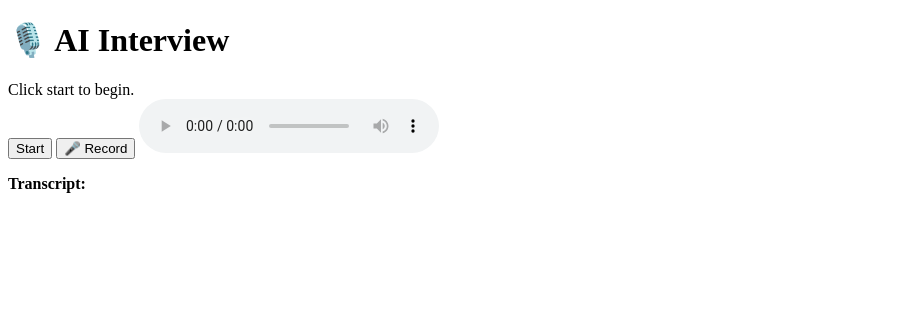
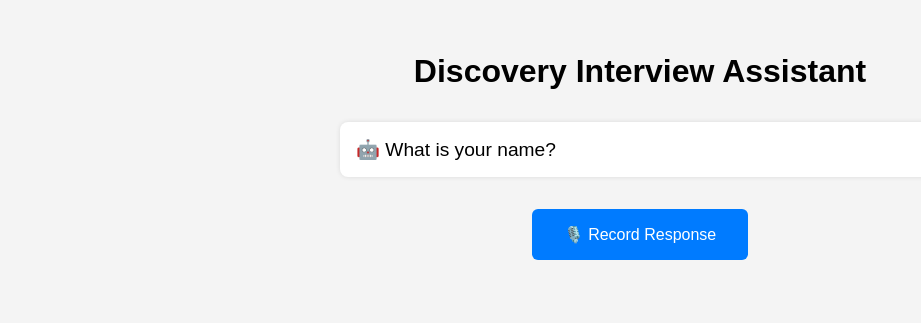
Before and after one commit to peralese/Discovery_Voice_App_2, a Flask app: page / in a window 1280 px wide. Shown: the top 323 px of the page, without its empty margins (0-921 px from the left). Run offline with Flask 3, Linux system fonts and the light colour scheme.

Commit message:
Web Interface updates

```diff
--- a/web/app.py
+++ b/web/app.py
@@ -1,59 +1,153 @@
-from unittest import result
-from flask import Flask, render_template, request, jsonify
+from flask import Flask, request, jsonify, send_from_directory, session, render_template
+from werkzeug.utils import secure_filename
 from openai import OpenAI
-from dotenv import load_dotenv
 import os
+import uuid
 import tempfile
+import json
 
-# Load environment variables and initialize OpenAI
-load_dotenv()
-client = OpenAI(api_key=os.getenv("OPENAI_API_KEY"))
+# --- Flask setup ---
+app = Flask(__name__)
+app.secret_key = "your_super_secret_key"  # Required for session support
 
-# Create the Flask app
-app = Flask(__name__)
+# --- OpenAI setup ---
+client = OpenAI()
 
-# Route to serve the main UI
+# --- Interview schema ---
+discovery_schema = {
+    "interviewee_name": None,
+    "application_name": None,
+    "architecture_overview": None,
+    "business_processes": None,
+    "user_concurrency": None,
+    "databases": None,
+    "technology_stack": None,
+    "current_hosting": None,
+    "security_compliance": None,
+    "deployment_process": None,
+    "sla_metrics": None,
+    "backup_strategy": None,
+    "known_issues": None
+}
+
+# --- Routes ---
+
 @app.route("/")
 def index():
+    session["context"] = discovery_schema.copy()
+    session["last_response"] = ""
+    session["first_question_asked"] = False
+    session["name_received"] = False
     return render_template("index.html")
 
-# Route to return a question (placeholder for now)
-@app.route("/ask", methods=["POST"])
-def ask_question():
-    last_response = request.json.get("last_response", "")
-    # You could integrate GPT logic here
-    return jsonify({"question": "What is your name?"})
-
-# Route to transcribe uploaded audio with Whisper
 @app.route("/transcribe", methods=["POST"])
 def transcribe_audio():
     if "audio" not in request.files:
-        return jsonify({"error": "No audio uploaded"}), 400
+        return jsonify({"error": "No audio file uploaded"}), 400
 
-    audio_file = request.files["audio"]
+    audio = request.files["audio"]
+    filename = secure_filename(f"{uuid.uuid4().hex}.webm")
+
+    temp_path = os.path.join(tempfile.gettempdir(), filename)
+    audio.save(temp_path)
 
     try:
-        # Save the uploaded audio to a temporary .webm file
-        with tempfile.NamedTemporaryFile(delete=False, suffix=".webm") as tmp:
-            audio_file.save(tmp.name)
-            tmp_path = tmp.name
-
-        # Whisper transcription
-        with open(tmp_path, "rb") as f:
-            result = client.audio.transcriptions.create(
+        with open(temp_path, "rb") as audio_file:
+            transcript = client.audio.transcriptions.create(
                 model="whisper-1",
-                file=f,
-                response_format="text"
+                file=audio_file,
+                response_format="text",
+                language="en"
             )
-
-        os.unlink(tmp_path)
-        return jsonify({"transcript": result})
+        return jsonify({"transcript": transcript})
+    except Exception as e:
+        print("❌ Transcription failed:", str(e))
+        return jsonify({"error": "Transcription failed", "details": str(e)}), 500
+    finally:
+        if os.path.exists(temp_path):
+            os.remove(temp_path)
 
 
+@app.route("/ask", methods=["POST"])
+def ask():
+    try:
+        if "context" not in session:
+            session["context"] = discovery_schema.copy()
+            session["last_response"] = ""
+            session["first_question_asked"] = False
+            session["name_received"] = False
+
+        context = session["context"]
+        last_response = request.json.get("last_response", "").strip()
+
+        # STEP 1: Always ask name first
+        if not session.get("first_question_asked"):
+            if last_response:
+                context["interviewee_name"] = last_response
+                session["last_response"] = last_response
+                session["name_received"] = True
+                session["first_question_asked"] = True
+            else:
+                return jsonify({"question": "What is your name?"})
+
+        # STEP 2: Store next unanswered response
+        if session.get("first_question_asked") and last_response:
+            for key in context:
+                if context[key] is None:
+                    context[key] = last_response
+                    session["last_response"] = last_response
+                    break
+
+        # STEP 3: Generate next question
+        answered = {k: v for k, v in context.items() if v}
+        unanswered = [k for k, v in context.items() if not v]
+
+        if not unanswered:
+            return jsonify({"done": True, "question": None})
+
+        prompt = f"""
+You are an AI interview assistant helping gather technical discovery information for a cloud migration project.
+
+Your job is to ask clear, professional questions — one at a time — to fill out this discovery schema.
+
+Here is what we already know:
+{json.dumps(answered, indent=2)}
+
+Here are the remaining fields we still need to collect:
+{json.dumps(unanswered, indent=2)}
+
+The user's last response was:
+\"\"\"{last_response}\"\"\"
+
+⚠️ Do not repeat or rephrase questions for fields that already have values.
+✅ Choose only ONE field from the remaining list and generate a targeted, professional question to help extract that value.
+
+Return ONLY the question text.
+"""
+
+        response = client.chat.completions.create(
+            model="gpt-3.5-turbo",
+            messages=[
+                {"role": "system", "content": "You are a helpful discovery agent conducting cloud architecture interviews."},
+                {"role": "user", "content": prompt}
+            ],
+            temperature=0.4,
+            max_tokens=100
+        )
+
+        question = response.choices[0].message.content.strip()
+        return jsonify({"question": question})
+
     except Exception as e:
-        print("❌ Whisper transcription failed:", str(e))
-        return jsonify({"error": "Transcription failed", "details": str(e)}), 500
+        import traceback
+        traceback.print_exc()
+        return jsonify({"error": str(e)}), 500
 
-# Run the app when executed directly
+
+# Serve JS files
+@app.route("/static/<path:filename>")
+def serve_static(filename):
+    return send_from_directory("static", filename)
+
 if __name__ == "__main__":
     app.run(debug=True)
--- a/web/static/script.js
+++ b/web/static/script.js
@@ -1,58 +1,107 @@
+const recordBtn = document.getElementById("recordBtn");
+const questionEl = document.getElementById("question");
+const transcriptEl = document.getElementById("transcript");
+
 let mediaRecorder;
 let audioChunks = [];
 
-function startInterview() {
-  fetch("/ask", {
-    method: "POST",
-    headers: { "Content-Type": "application/json" },
-    body: JSON.stringify({ last_response: "" })
-  })
-  .then(res => res.json())
-  .then(data => {
-    document.getElementById("question-box").innerText = data.question;
-  });
+// Load first question on page load
+window.onload = () => {
+    askNextQuestion("");  // triggers "What is your name?" if not asked yet
+};
+
+// 🎤 Start recording
+recordBtn.addEventListener("click", async () => {
+    if (!navigator.mediaDevices) {
+        alert("Your browser does not support audio recording.");
+        return;
+    }
+
+    const stream = await navigator.mediaDevices.getUserMedia({ audio: true });
+    mediaRecorder = new MediaRecorder(stream);
+
+    audioChunks = [];
+    mediaRecorder.ondataavailable = event => {
+        if (event.data.size > 0) {
+            audioChunks.push(event.data);
+        }
+    };
+
+    mediaRecorder.onstop = async () => {
+        const blob = new Blob(audioChunks, { type: 'audio/webm' });
+        const formData = new FormData();
+        formData.append("audio", blob);
+
+        try {
+            const res = await fetch("/transcribe", {
+                method: "POST",
+                body: formData
+            });
+            const result = await res.json();
+
+            if (result.transcript) {
+                console.log("📝 Transcript:", result.transcript);
+                transcriptEl.textContent = `📝 You said: "${result.transcript}"`;
+                askNextQuestion(result.transcript);
+            } else {
+                transcriptEl.textContent = "⚠️ Transcription failed.";
+            }
+        } catch (err) {
+            console.error("❌ Error transcribing audio:", err);
+            transcriptEl.textContent = "⚠️ Transcription error.";
+        }
+    };
+
+    mediaRecorder.start();
+    recordBtn.textContent = "⏹️ Stop Recording";
+    recordBtn.onclick = stopRecording;
+});
+
+function stopRecording() {
+    if (mediaRecorder && mediaRecorder.state === "recording") {
+        mediaRecorder.stop();
+        recordBtn.textContent = "🎙️ Record Response";
+        recordBtn.onclick = startRecording;
+    }
 }
 
 function startRecording() {
-  navigator.mediaDevices.getUserMedia({ audio: true }).then(stream => {
-    mediaRecorder = new MediaRecorder(stream, { mimeType: "audio/webm" });
-    mediaRecorder.start();
-    audioChunks = [];
+    recordBtn.click();  // re-trigger recording
+}
 
-    console.log("🎙️ Recording started...");
+// 🔁 Ask next question
+async function askNextQuestion(lastTranscript) {
+    try {
+        const res = await fetch("/ask", {
+            method: "POST",
+            headers: { "Content-Type": "application/json" },
+            body: JSON.stringify({ last_response: lastTranscript })
+        });
 
-    mediaRecorder.ondataavailable = e => {
-      audioChunks.push(e.data);
-    };
+        const result = await res.json();
 
-    mediaRecorder.onstop = () => {
-      const audioBlob = new Blob(audioChunks, { type: "audio/webm" });
-      document.getElementById("playback").src = URL.createObjectURL(audioBlob);
+        if (result.done) {
+            questionEl.textContent = "✅ Interview complete!";
+            speakText("Thank you. The interview is complete.");
+            return;
+        }
 
-      const formData = new FormData();
-      formData.append("audio", audioBlob, "response.webm");
+        questionEl.textContent = "🤖 " + result.question;
+        speakText(result.question);
 
-      fetch("/transcribe", {
-        method: "POST",
-        body: formData
-      })
-      .then(res => {
-        if (!res.ok) throw new Error(`Server error: ${res.status}`);
-        return res.json();
-      })
-      .then(data => {
-        document.getElementById("transcript").innerText = data.transcript;
-        console.log("📝 Transcript:", data.transcript);
-      })
-      .catch(err => {
-        console.error("❌ Error during transcription:", err);
-        alert("Transcription failed. Check backend logs.");
-      });
-    };
+    } catch (err) {
+        console.error("❌ Error getting next question:", err);
+        questionEl.textContent = "⚠️ Failed to get question.";
+    }
+}
 
-    setTimeout(() => {
-      mediaRecorder.stop();
-      console.log("🛑 Recording stopped.");
-    }, 8000); // 8 seconds max
-  });
+// 🔊 Text-to-speech
+function speakText(text) {
+    const synth = window.speechSynthesis;
+    if (!synth) return;
+
+    const utter = new SpeechSynthesisUtterance(text);
+    utter.lang = "en-US";
+    utter.rate = 1.0;
+    synth.speak(utter);
 }
--- a/web/templates/index.html
+++ b/web/templates/index.html
@@ -1,15 +1,56 @@
 <!DOCTYPE html>
-<html>
+<html lang="en">
 <head>
-  <title>Voice Interview Bot</title>
+    <meta charset="UTF-8">
+    <title>Discovery Interview Assistant</title>
+    <style>
+        body {
+            font-family: Arial, sans-serif;
+            padding: 2rem;
+            max-width: 600px;
+            margin: auto;
+            background: #f4f4f4;
+        }
+        h1 {
+            text-align: center;
+        }
+        #question {
+            font-size: 1.2rem;
+            margin-top: 2rem;
+            padding: 1rem;
+            background: white;
+            border-radius: 8px;
+            box-shadow: 0 0 5px rgba(0,0,0,0.1);
+        }
+        #transcript {
+            font-style: italic;
+            margin-top: 1rem;
+            color: #444;
+        }
+        #recordBtn {
+            display: block;
+            margin: 2rem auto;
+            padding: 1rem 2rem;
+            font-size: 1rem;
+            background: #007bff;
+            color: white;
+            border: none;
+            border-radius: 6px;
+            cursor: pointer;
+        }
+        #recordBtn:hover {
+            background: #0056b3;
+        }
+    </style>
 </head>
 <body>
-  <h1>🎙️ AI Interview</h1>
-  <div id="question-box">Click start to begin.</div>
-  <button onclick="startInterview()">Start</button>
-  <button onclick="startRecording()">🎤 Record</button>
-  <audio id="playback" controls></audio>
-  <p><strong>Transcript:</strong> <span id="transcript"></span></p>
-  <script src="/static/script.js"></script>
+    <h1>Discovery Interview Assistant</h1>
+
+    <div id="question">Loading first question...</div>
+    <div id="transcript"></div>
+
+    <button id="recordBtn">🎙️ Record Response</button>
+
+    <script src="/static/script.js"></script>
 </body>
 </html>
```
